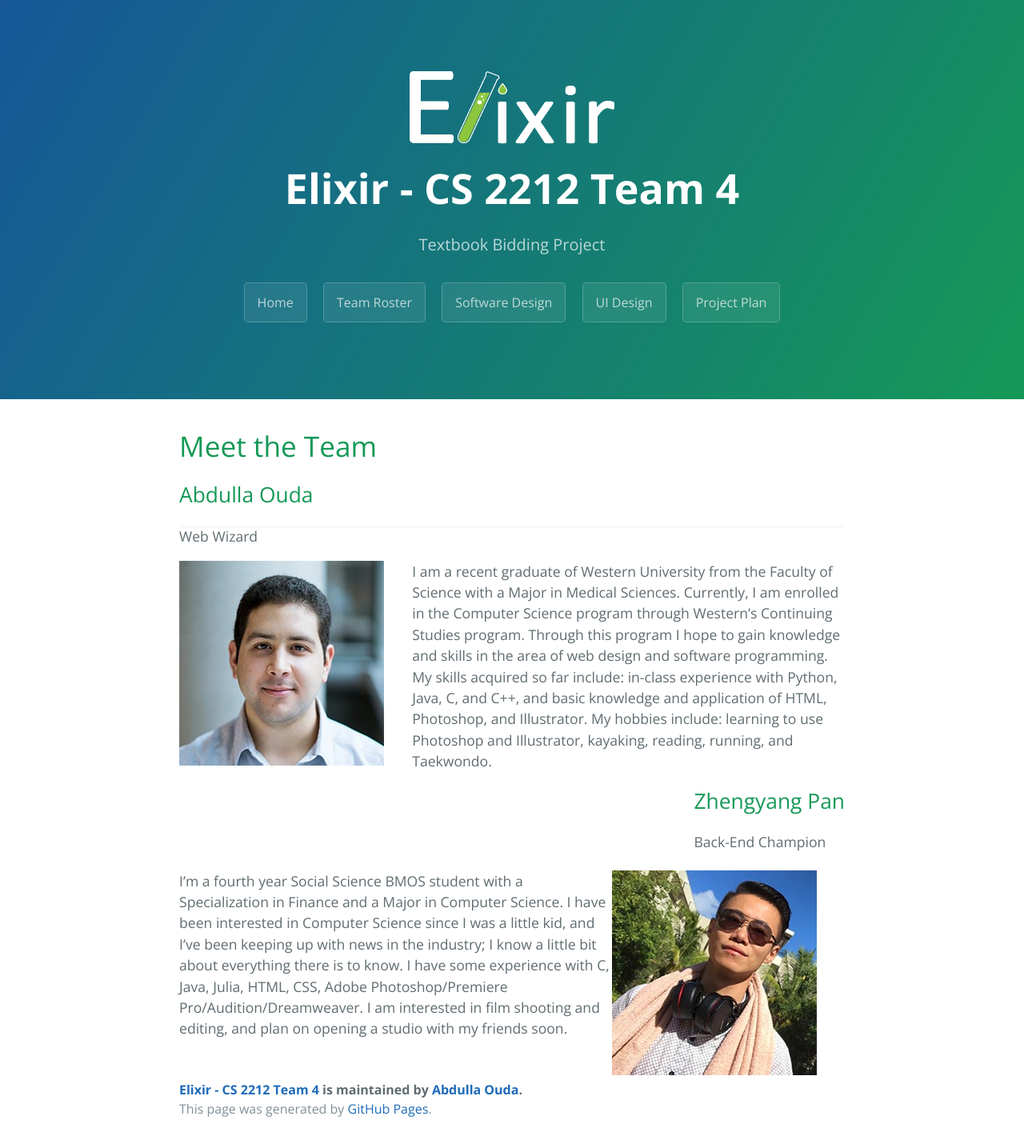
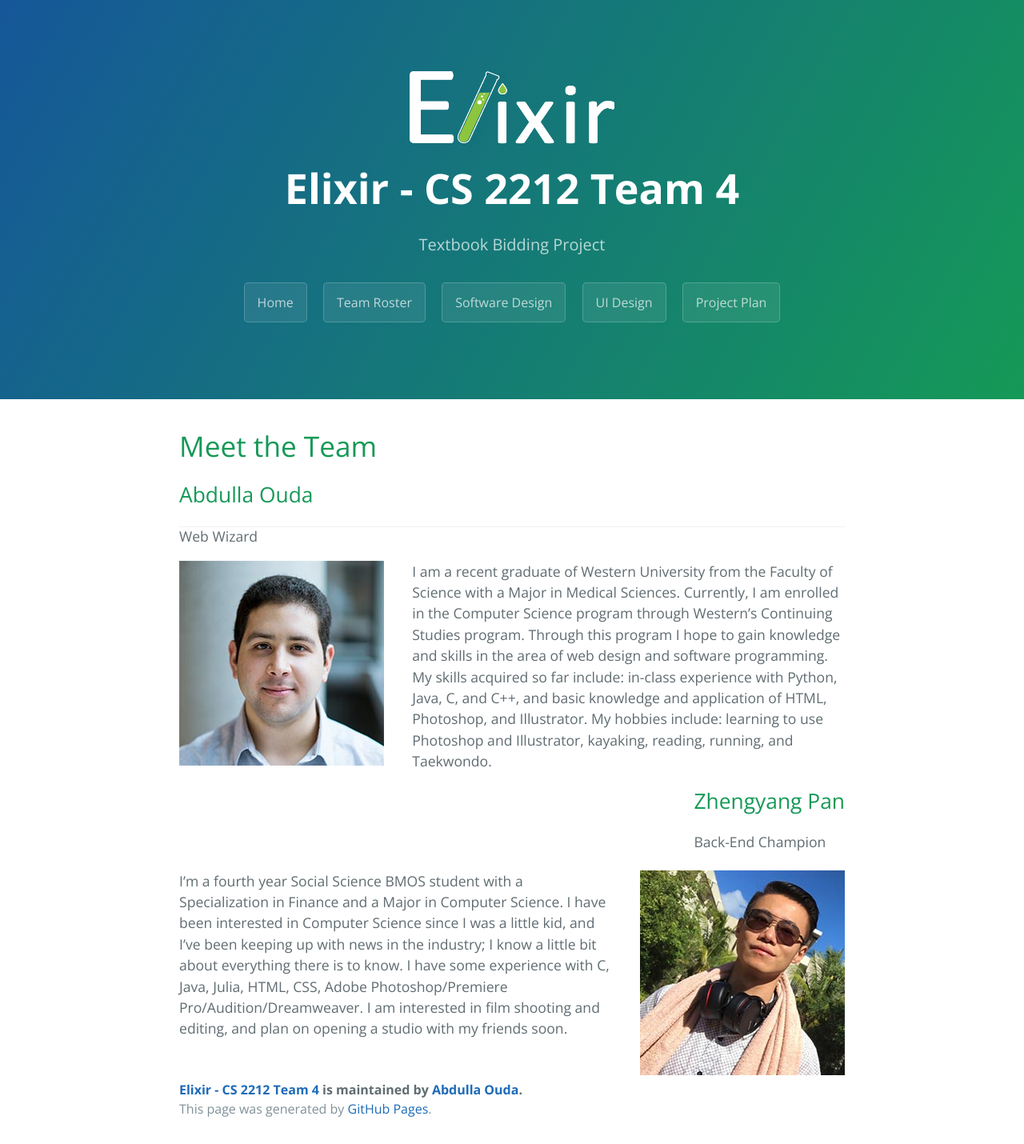
Before and after one commit to zpan45/textbook.town, a Jekyll site: the page built from docs/roster.html, in a window 1280 px wide. Shown: the whole page at 80% size. Built offline with Jekyll 4.4.1, drawn with Linux system fonts in a browser that asks for light colours.

Commit message:
Update roster.html

```diff
--- a/docs/roster.html
+++ b/docs/roster.html
@@ -27,7 +27,7 @@ title: {{ site.name }}
        <br>
        <br>
        <br>
-        <span style="float:right;width: 35%;">
+        <span style="float:right;">
             <img src="images/Zhengyang.jpg" width="256" height="256" />
         </span>
         <span style="float:left;width: 65%;">
```
